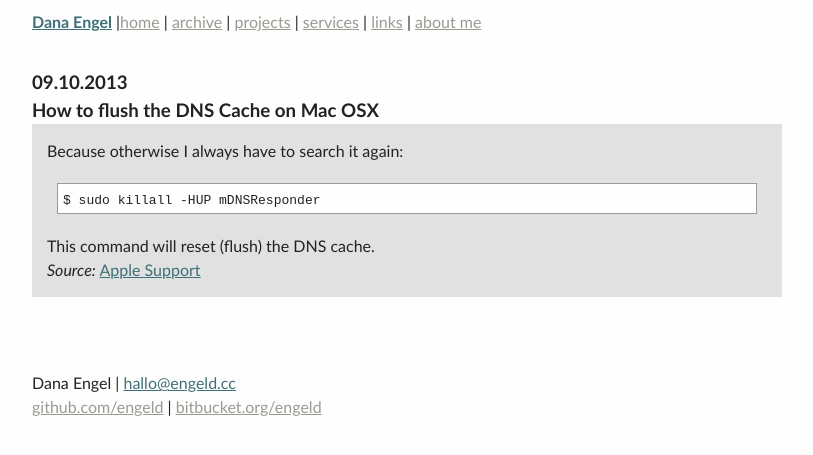
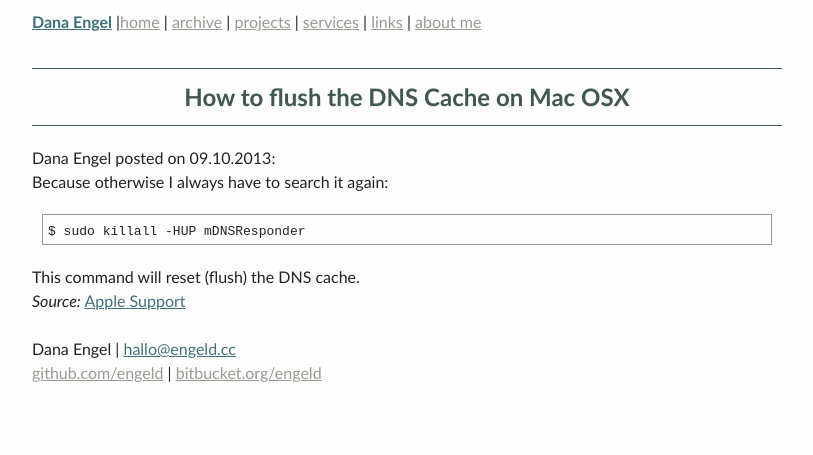
Before and after one commit to engeld/engeld.github.com, a Jekyll site: the page built from _posts/2013-10-09-how-to-flush-the-dns-cache.markdown, in a window 1280 px wide. Shown: the top 455 px of the page, without its empty margins (233-1046 px from the left). Built offline with Jekyll 4.4.1, drawn with Linux system fonts in a browser that asks for light colours.

Commit message:
change heading layout

```diff
--- a/_layouts/post.html
+++ b/_layouts/post.html
@@ -2,9 +2,13 @@
 layout: default
 ---
 <br />
-<h3>{{ page.date | date: "%d.%m.%Y" }} </h3>
-<h3 class="title">{{ page.title }} </h3>
-
+<h2 class="title">{{ page.title }} </h2>
+<p>
+{{ site.author }} posted on {{ page.date | date: "%d.%m.%Y" }}:
+{{ content }}
+</p>
+<!--
 <ul class="post">
-  <li>{{ content }}</li>
+  <li></li>
 </ul>
+-->
```
